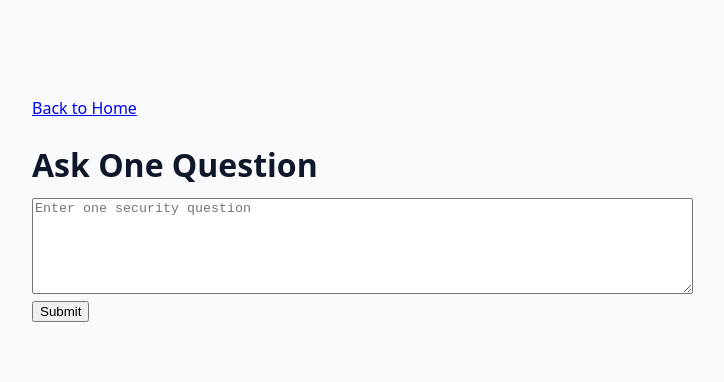
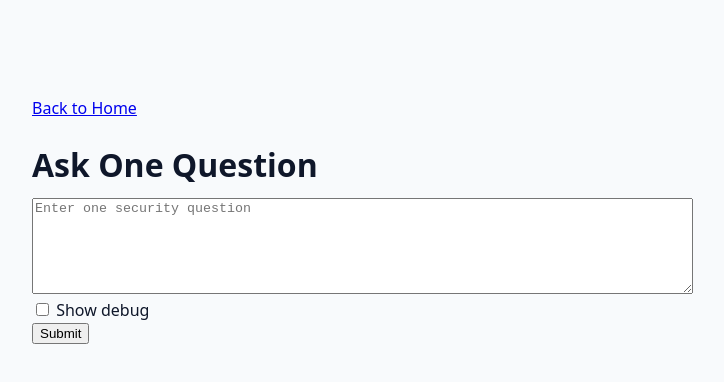
Before and after one commit to anweshhhh/securityq-autofill, a Next.js app: page /ask in a window 1280 px wide. Shown: the top 382 px of the page, without its empty margins (268-992 px from the left). Built offline with nearby package versions, Linux system fonts and the light colour scheme.

Commit message:
feat: add ask debug toggle and expose retrieval diagnostics

```diff
--- a/src/app/ask/page.tsx
+++ b/src/app/ask/page.tsx
@@ -8,11 +8,19 @@ type AnswerPayload = {
   citations: Array<{ docName: string; chunkId: string; quotedSnippet: string }>;
   confidence: "low" | "med" | "high";
   needsReview: boolean;
+  debug?: {
+    category: string;
+    retrievedTopK: Array<{ chunkId: string; docName: string; similarity?: number; overlap?: number }>;
+    afterMustMatch: Array<{ chunkId: string; docName: string; similarity?: number; overlap?: number }>;
+    droppedByMustMatch?: Array<{ chunkId: string; docName: string; reason: string }>;
+    finalCitations: Array<{ chunkId: string; docName: string }>;
+  };
 };
 
 export default function AskPage() {
   const [question, setQuestion] = useState("");
   const [isLoading, setIsLoading] = useState(false);
+  const [showDebug, setShowDebug] = useState(false);
   const [result, setResult] = useState<AnswerPayload | null>(null);
   const [error, setError] = useState("");
 
@@ -33,7 +41,7 @@ export default function AskPage() {
         headers: {
           "Content-Type": "application/json"
         },
-        body: JSON.stringify({ question })
+        body: JSON.stringify({ question, debug: showDebug })
       });
 
       const payload = (await response.json()) as AnswerPayload & { error?: string };
@@ -67,6 +75,15 @@ export default function AskPage() {
           placeholder="Enter one security question"
         />
         <br />
+        <label>
+          <input
+            type="checkbox"
+            checked={showDebug}
+            onChange={(event) => setShowDebug(event.target.checked)}
+          />{" "}
+          Show debug
+        </label>
+        <br />
         <button type="submit" disabled={isLoading}>
           {isLoading ? "Answering..." : "Submit"}
         </button>
--- a/src/lib/answering.ts
+++ b/src/lib/answering.ts
@@ -72,8 +72,8 @@ export type EvidenceDebugInfo = {
   threshold: number;
   retrievedTopK: EvidenceDebugChunk[];
   afterMustMatch: EvidenceDebugChunk[];
-  droppedByMustMatch: Array<{ chunkId: string; reason: string }>;
-  finalCitations: Citation[];
+  droppedByMustMatch?: Array<{ chunkId: string; docName: string; reason: string }>;
+  finalCitations: Array<{ chunkId: string; docName: string }>;
 };
 
 type AttemptResult = {
@@ -1282,6 +1282,7 @@ async function retrieveRelevantChunks(params: {
     afterMustMatch: toDebugChunks(params.question, mustMatchInitial.kept),
     droppedByMustMatch: mustMatchInitial.dropped.map((entry) => ({
       chunkId: entry.chunk.chunkId,
+      docName: entry.chunk.docName,
       reason: entry.reason
     }))
   };
@@ -1317,6 +1318,7 @@ async function retrieveRelevantChunks(params: {
         afterMustMatch: toDebugChunks(params.question, mustMatchRetry.kept),
         droppedByMustMatch: mustMatchRetry.dropped.map((entry) => ({
           chunkId: entry.chunk.chunkId,
+          docName: entry.chunk.docName,
           reason: entry.reason
         }))
       }
@@ -1331,6 +1333,7 @@ async function retrieveRelevantChunks(params: {
       afterMustMatch: toDebugChunks(params.question, mustMatchRetry.kept),
       droppedByMustMatch: mustMatchRetry.dropped.map((entry) => ({
         chunkId: entry.chunk.chunkId,
+        docName: entry.chunk.docName,
         reason: entry.reason
       }))
     }
@@ -1452,7 +1455,10 @@ export async function answerQuestionWithEvidence(params: {
     return normalized;
   }
 
-  debugInfo.finalCitations = normalized.citations;
+  debugInfo.finalCitations = normalized.citations.map((citation) => ({
+    chunkId: citation.chunkId,
+    docName: citation.docName
+  }));
   return {
     ...normalized,
     debug: debugInfo
```
Also changed, not shown: 3 other files (tests, documents, lock files or other folders).
